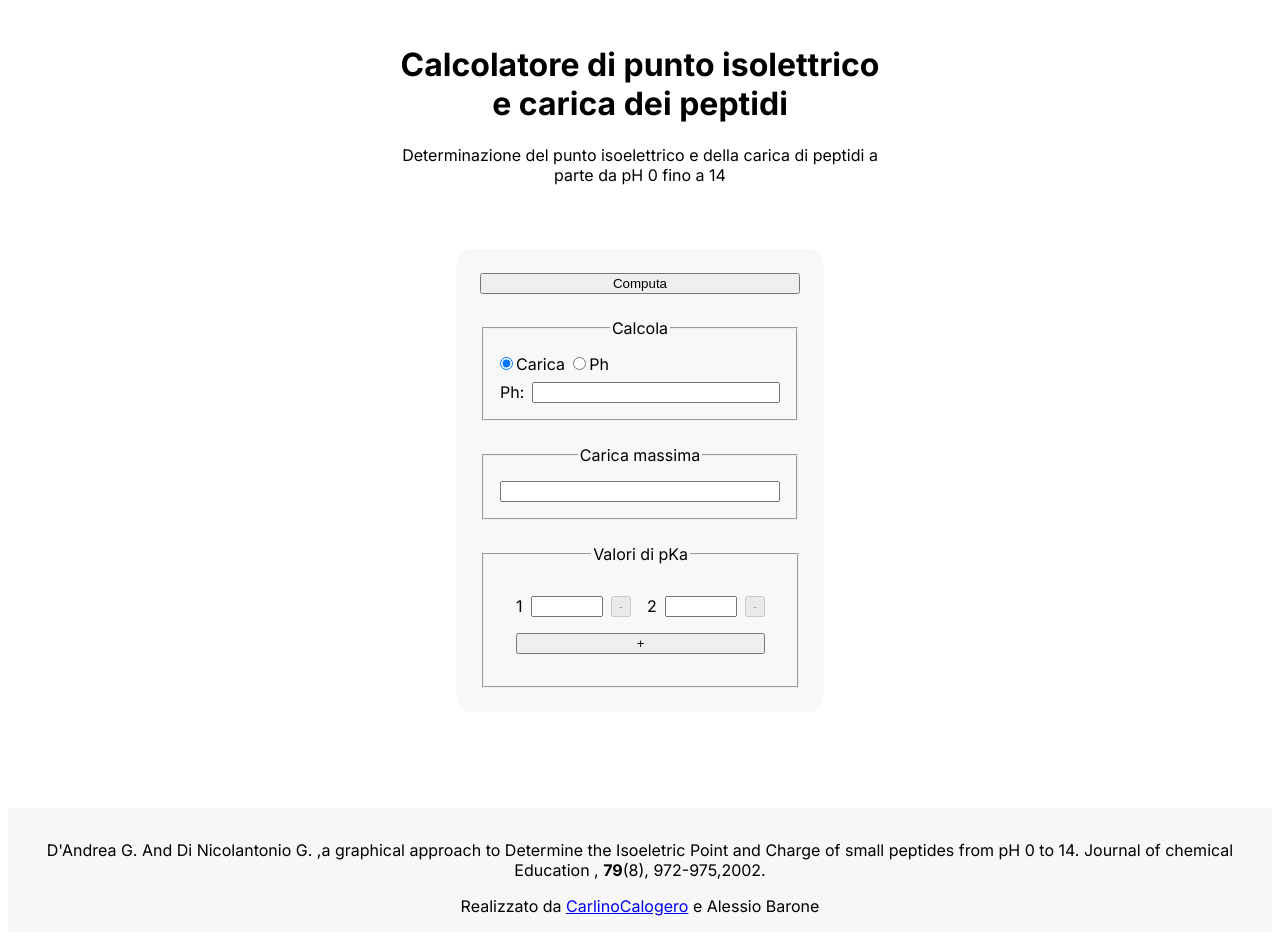
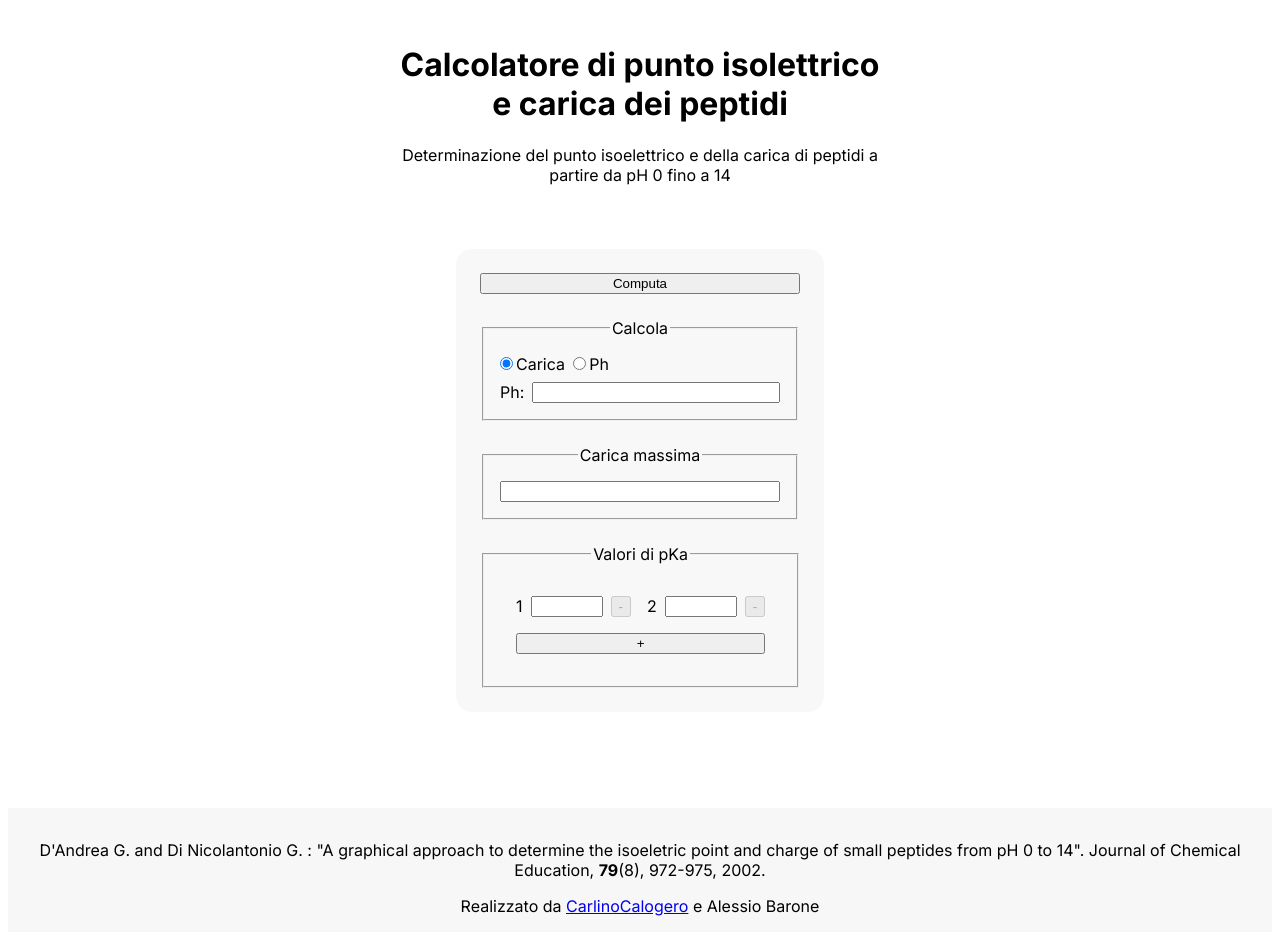
Before and after one commit to CarlinoCalogero/peptides-isoelettric-point-charge-calculator, a Next.js app: page / in a window 1280 px wide. Built offline with nearby package versions, Linux system fonts and the light colour scheme.

Commit message:
changed foot description and typo

```diff
--- a/src/app/page.tsx
+++ b/src/app/page.tsx
@@ -145,7 +145,7 @@ export default function Home() {
 
       <div className={`${styles.titleAndDescriptionDiv} ${isCompute ? styles.titleAndDescriptionDivFullSize : null}`}>
         <h1>Calcolatore di punto isolettrico e carica dei peptidi</h1>
-        <span>Determinazione del punto isoelettrico e della carica di peptidi a parte da pH 0 fino a 14</span>
+        <span>Determinazione del punto isoelettrico e della carica di peptidi a partire da pH 0 fino a 14</span>
       </div>
 
       {
@@ -223,7 +223,7 @@ export default function Home() {
       </div>
 
       <footer>
-        <p>D'Andrea G. And Di Nicolantonio G. ,a graphical approach to Determine the Isoeletric Point and Charge of small peptides from pH 0 to 14. Journal of chemical Education , <b>79</b>(8), 972-975,2002.</p>
+        <p>D'Andrea G. and Di Nicolantonio G. : "A graphical approach to determine the isoeletric point and charge of small peptides from pH 0 to 14". Journal of Chemical Education, <b>79</b>(8), 972-975, 2002.</p>
         <span>Realizzato da <a href='https://github.com/CarlinoCalogero'>CarlinoCalogero</a> e Alessio Barone</span>
       </footer>
 
```
